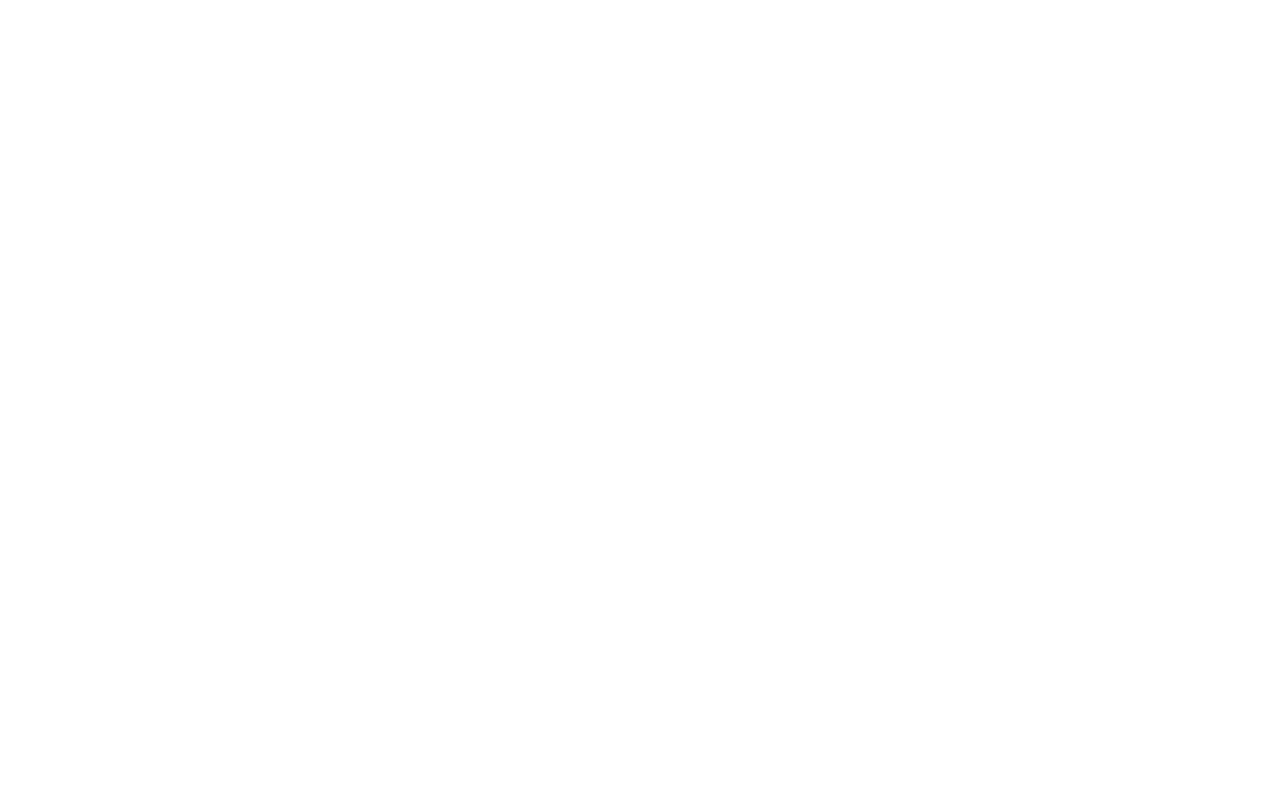
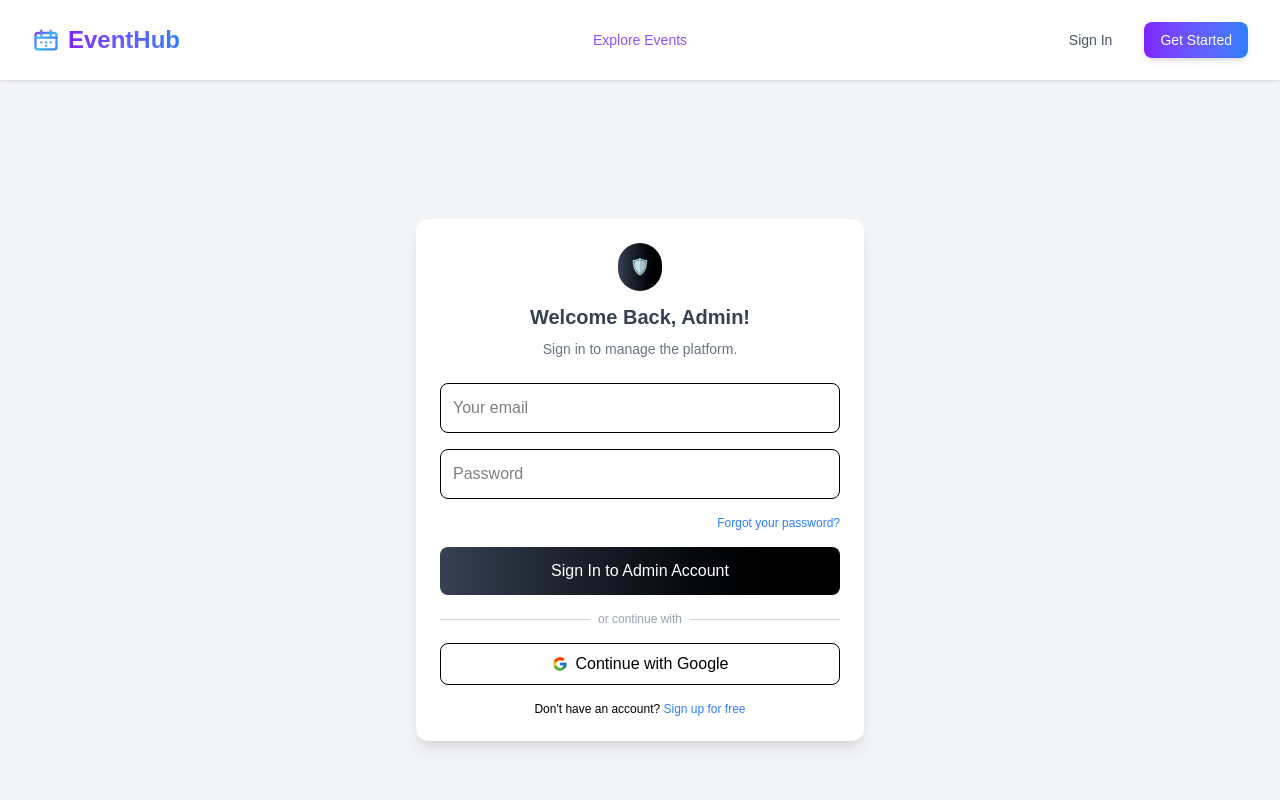
Before and after one commit to eventHub-events/frontend, a Next.js app: page /login/1 in a window 1280 px wide. Before the commit this address had no page. Shown: the top 800 px of the page. Built offline with nearby package versions, Linux system fonts and the light colour scheme; no server answers.

Commit message:
login functionality implemented

```diff
--- a/src/app/login/[userType]/page.tsx
+++ b/src/app/login/[userType]/page.tsx
@@ -1,19 +1,11 @@
-// app/login/[userType]/page.tsx
-import { notFound } from "next/navigation"; // ✅ Correct import
+
 import LoginPage from "../../../components/ui/LoginPage";
 
 interface Props {
-  params: {
-    userType: string;
-  };
+  params: { userType: "user" | "organizer" | "admin" };
 }
 
-export default function Login({ params }: Props) {
-  const { userType } = params;
-
-  if (userType !== "user" && userType !== "organizer") {
-    notFound();
-  }
-
-  return <LoginPage userType={userType as "user" | "organizer"} />;
+export default async  function Login({ params }: Props) {
+   const { userType } = await params;
+  return <LoginPage userType={userType} />;
 }
--- a/src/app/verify-otp/[userType]/page.tsx
+++ b/src/app/verify-otp/[userType]/page.tsx
@@ -4,6 +4,7 @@
   params: { userType: "user" | "organizer" };
 }
 
-export default function OTPVerificationPage({ params }: Props) {
-  return <OTPPage userType={params.userType} />;
+export default async function OTPVerificationPage({ params }: Props) {
+  const { userType } = await params;
+  return <OTPPage userType={userType} />;
 }
--- a/src/components/ui/LoginPage.tsx
+++ b/src/components/ui/LoginPage.tsx
@@ -1,15 +1,56 @@
 "use client";
+import type { AxiosError } from "axios";
 
 import Link from "next/link";
-import React from "react";
+import React, { useState } from "react";
 import { FcGoogle } from "react-icons/fc";
+import { useRouter } from "next/navigation";
+import { toast } from "react-toastify";
+import { authService } from "../../services/authService"; // shared login API
 
 interface LoginPageProps {
-  userType: "user" | "organizer";
+  userType: "user" | "organizer" | "admin";
 }
 
 const LoginPage: React.FC<LoginPageProps> = ({ userType }) => {
+  const router = useRouter();
   const isUser = userType === "user";
+  const isOrganizer = userType === "organizer";
+  const isAdmin = userType === "admin";
+
+  const [email, setEmail] = useState("");
+  const [password, setPassword] = useState("");
+  const [loading, setLoading] = useState(false);
+
+  // Handle login
+  const handleSubmit = async (e: React.FormEvent) => {
+    e.preventDefault();
+    if (!email || !password) {
+      toast.error("Please enter both email and password");
+      return;
+    }
+
+    try {
+      setLoading(true);
+
+      // Pass role to backend
+      const response = await authService.login({ email, password });
+
+      toast.success("Login successful!");
+
+      // Redirect dynamically based on userType
+      if (isAdmin) router.push("/admin/dashboard");
+      else if (isOrganizer) router.push("/organizer/dashboard");
+      else router.push("/user/dashboard");
+
+    } catch (err: unknown) {
+
+     const axiosErr = err as AxiosError<{ message: string }>;
+  toast.error(axiosErr.response?.data?.message || "Login failed");
+    } finally {
+      setLoading(false);
+    }
+  };
 
   return (
     <div className="flex justify-center items-center min-h-screen bg-gray-100">
@@ -20,35 +61,43 @@
             className={`p-3 rounded-full ${
               isUser
                 ? "bg-gradient-to-r from-purple-500 to-blue-500"
-                : "bg-gradient-to-r from-orange-500 to-red-500"
+                : isOrganizer
+                ? "bg-gradient-to-r from-orange-500 to-red-500"
+                : "bg-gradient-to-r from-gray-700 to-black"
             }`}
           >
-            {isUser ? "👤" : "📅"}
+            {isUser ? "👤" : isOrganizer ? "📅" : "🛡️"}
           </div>
           <h2
             className={`text-xl font-bold mt-3 ${
-              isUser ? "text-purple-600" : "text-orange-600"
+              isUser ? "text-purple-600" : isOrganizer ? "text-orange-600" : "text-gray-700"
             }`}
           >
-            Welcome Back, {isUser ? "User" : "Organizer"}!
+            Welcome Back, {isUser ? "User" : isOrganizer ? "Organizer" : "Admin"}!
           </h2>
           <p className="text-gray-500 text-sm text-center mt-2">
             {isUser
-              ? "Sign in to discover amazing events and book your next adventure."
-              : "Sign in to manage your events and reach your audience."}
+              ? "Sign in to discover amazing events."
+              : isOrganizer
+              ? "Sign in to manage your events."
+              : "Sign in to manage the platform."}
           </p>
         </div>
 
         {/* Form */}
-        <form className="space-y-4">
+        <form className="space-y-4" onSubmit={handleSubmit}>
           <input
             type="email"
             placeholder="Your email"
+            value={email}
+            onChange={(e) => setEmail(e.target.value)}
             className="w-full p-3 border rounded-lg"
           />
           <input
             type="password"
             placeholder="Password"
+            value={password}
+            onChange={(e) => setPassword(e.target.value)}
             className="w-full p-3 border rounded-lg"
           />
           <a href="#" className="text-xs text-right block text-blue-500">
@@ -56,13 +105,16 @@
           </a>
           <button
             type="submit"
+            disabled={loading}
             className={`w-full p-3 rounded-lg text-white ${
               isUser
                 ? "bg-gradient-to-r from-purple-500 to-blue-500"
-                : "bg-gradient-to-r from-orange-500 to-red-500"
+                : isOrganizer
+                ? "bg-gradient-to-r from-orange-500 to-red-500"
+                : "bg-gradient-to-r from-gray-700 to-black"
             }`}
           >
-            Sign In to {isUser ? "User" : "Organizer"} Account
+            {loading ? "Signing in..." : `Sign In to ${isUser ? "User" : isOrganizer ? "Organizer" : "Admin"} Account`}
           </button>
         </form>
 
--- a/src/components/ui/OtpPage.tsx
+++ b/src/components/ui/OtpPage.tsx
@@ -41,7 +41,7 @@
      console.log("result is",result)
      toast.success("OTP Verified!  Please log in.")
 
-      router.push(isUser ? `/login/${result.data.data.role}` : "/organizer/dashboard");
+      router.push(isUser ? `/login/${result.data.statusCode.role}` : "/organizer/dashboard");
     } catch (error) {
       const err=error as AxiosError<{message:string}>;
       toast.error(err?.response?.data?.message || "OTP Verification failed")
--- a/src/services/authService.ts
+++ b/src/services/authService.ts
@@ -13,8 +13,8 @@
       withCredentials: true,
     }),
 
-  login: <T>(payload: T, userType: "user" | "organizer") =>
-    apiclient.post(`/auth/login?role=${userType}`, payload, {
+  login: <T>(payload: T) =>
+    apiclient.post(`/api/user/login`, payload, {
       withCredentials: true,
     }),
 };
```
Lines whose indentation alone changed are shown as unchanged.
